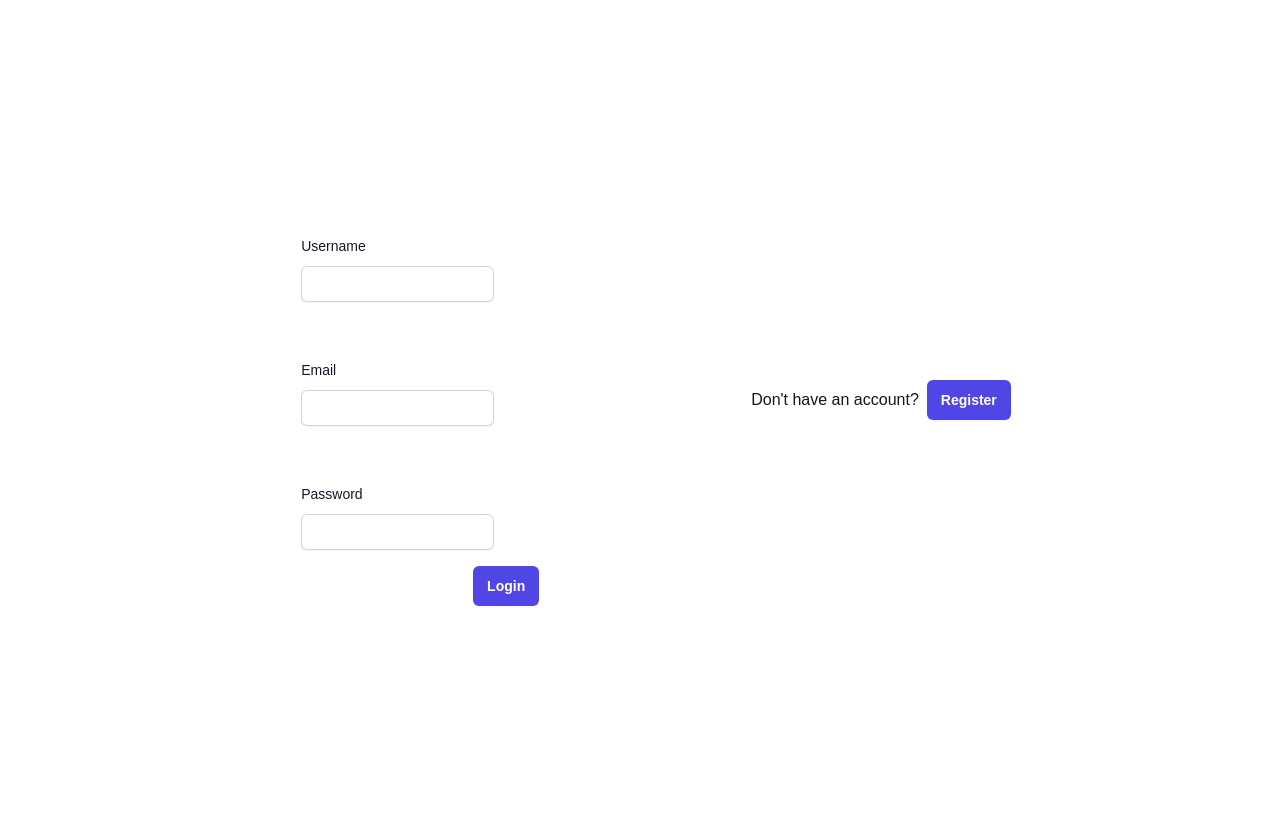
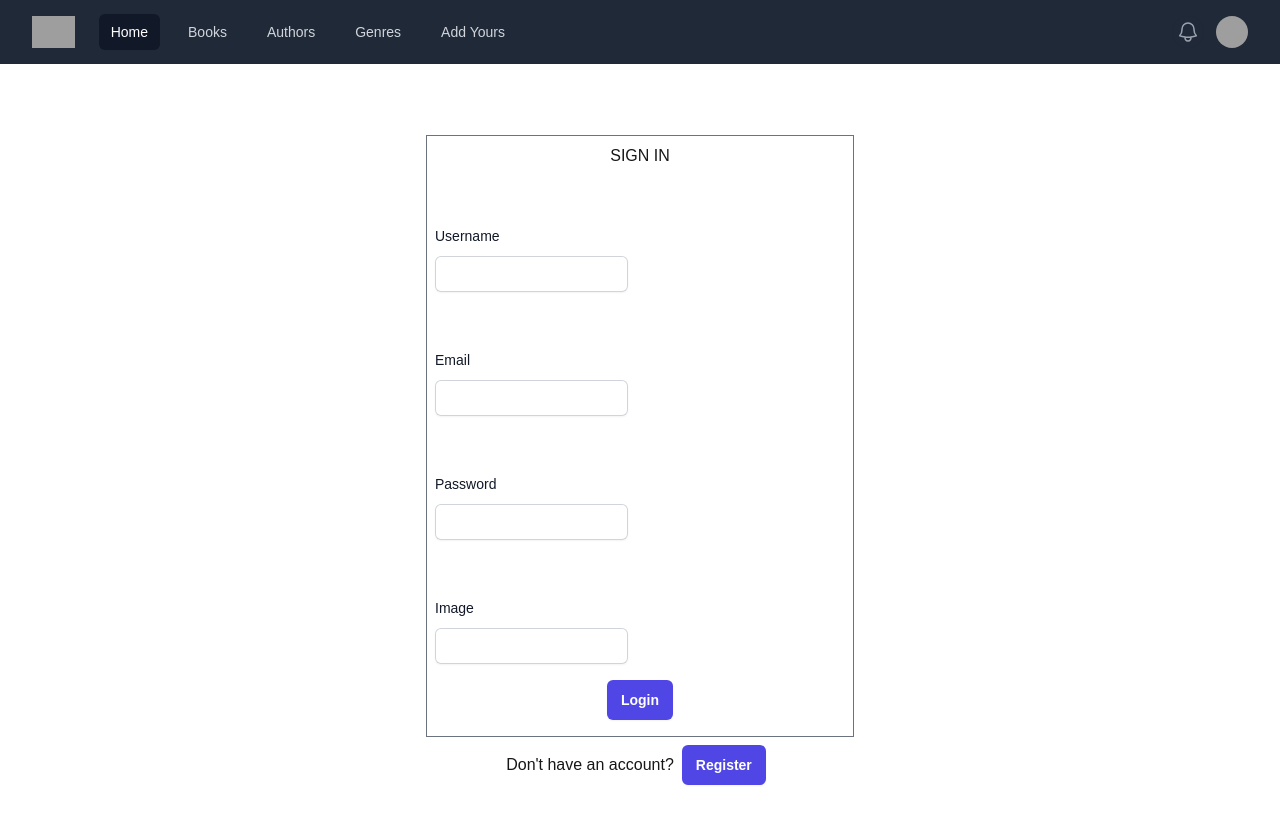
Before and after one commit to s08kaplan/book-project-nextjs, a Next.js app: page /login in a window 1280 px wide. Shown: the top 824 px of the page. Before the commit the page ends 800 px from the top, so only its background shows below. Built offline with nearby package versions, Linux system fonts and the light colour scheme; grey boxes are pictures that could not be loaded.

Commit message:
feat: navbar added

```diff
--- /dev/null
+++ b/app/(public)/add-yours/page.tsx
@@ -0,0 +1,9 @@
+import React from 'react'
+
+const AddYours = () => {
+  return (
+    <div>AddYours</div>
+  )
+}
+
+export default AddYours
--- /dev/null
+++ b/app/(public)/authors/page.tsx
@@ -0,0 +1,9 @@
+import React from 'react'
+
+const Authors = () => {
+  return (
+    <div>Authors</div>
+  )
+}
+
+export default Authors
--- /dev/null
+++ b/app/(public)/books/page.tsx
@@ -0,0 +1,9 @@
+import React from 'react'
+
+const Books = () => {
+  return (
+    <div>Books</div>
+  )
+}
+
+export default Books
--- /dev/null
+++ b/app/(public)/genres/page.tsx
@@ -0,0 +1,9 @@
+import React from 'react'
+
+const Genres = () => {
+  return (
+    <div>Genres</div>
+  )
+}
+
+export default Genres
--- /dev/null
+++ b/app/(public)/profile/page.tsx
@@ -0,0 +1,9 @@
+import React from 'react'
+
+const Profile = () => {
+  return (
+    <div>Profile</div>
+  )
+}
+
+export default Profile
--- a/app/layout.tsx
+++ b/app/layout.tsx
@@ -1,6 +1,7 @@
 import type { Metadata } from "next";
 import localFont from "next/font/local";
 import "./globals.css";
+import Navbar from "@/src/components/Navbar";
 
 const geistSans = localFont({
   src: "./fonts/GeistVF.woff",
@@ -31,6 +32,7 @@ export default function RootLayout({
       <body
         className={`${geistSans.variable} ${geistMono.variable} antialiased`}
       >
+        <Navbar/>
         {children}
       </body>
     </html>
--- a/package.json
+++ b/package.json
@@ -9,6 +9,8 @@
     "lint": "next lint"
   },
   "dependencies": {
+    "@headlessui/react": "^2.2.0",
+    "@heroicons/react": "^2.1.5",
     "@hookform/resolvers": "^3.9.1",
     "bcryptjs": "^2.4.3",
     "jsonwebtoken": "^9.0.2",
--- a/src/components/AuthForm.tsx
+++ b/src/components/AuthForm.tsx
@@ -3,7 +3,7 @@ import React from "react";
 import { useForm, SubmitHandler, FieldErrors } from "react-hook-form";
 import { yupResolver } from "@hookform/resolvers/yup";
 import { schema } from "@/src/helpers/formValidation";
-import "@/app/globals.css"
+import "@/app/globals.css";
 import { useRouter } from "next/navigation";
 
 type Inputs = {
@@ -21,10 +21,11 @@ const formInputs = [
   { label: "Username", name: "username", type: "text", id: "username" },
   { label: "Email", name: "email", type: "email", id: "email" },
   { label: "Password", name: "password", type: "password", id: "password" },
+  { label: "Image", name: "image", type: "text", id: "image" },
 ];
 
 const AuthForm: React.FC<AuthFormProps> = ({ formType, buttonText }) => {
-  const router = useRouter()
+  const router = useRouter();
   const {
     register,
     handleSubmit,
@@ -35,14 +36,16 @@ const AuthForm: React.FC<AuthFormProps> = ({ formType, buttonText }) => {
   const onSubmit: SubmitHandler<Inputs> = (data) => console.log(data);
 
   const handleNavigate = () => {
-    formType == "Login" ? router.push("/register") : router.push("/login")
-  }
+    formType == "Login" ? router.push("/register") : router.push("/login");
+  };
   return (
     <section className="flex items-center justify-center w-dvw h-dvh">
+      <div>
         <form
           onSubmit={handleSubmit(onSubmit)}
-        className="flex flex-col items-center gap-2 m-10"
+          className="flex flex-col items-center justify-center gap-2 p-2 border border-gray-500 sm:m-10 md:m-0 lg:m-0 bg-[rgba(255,255,255,0.5)]"
         >
+          <h2>{formType == "Login" ? "SIGN IN" : "SIGN UP"}</h2>
           {formInputs.map((input) => (
             <section
               key={input.id}
@@ -82,11 +85,17 @@ const AuthForm: React.FC<AuthFormProps> = ({ formType, buttonText }) => {
             {buttonText}
           </button>
         </form>
-      <div>
+        <div className="flex items-center justify-center">
           {formType === "Login"
             ? "Don't have an account?"
             : "Already have an account"}
-        <button onClick={handleNavigate}  className="rounded-md bg-indigo-600 px-3.5 py-2.5 text-sm font-semibold text-white shadow-sm hover:bg-indigo-500 focus-visible:outline focus-visible:outline-2 focus-visible:outline-offset-2 focus-visible:outline-indigo-600 m-2">{formType == "Login" ? "Register" : "Login"}</button>
+          <button
+            onClick={handleNavigate}
+            className="rounded-md bg-indigo-600 px-3.5 py-2.5 text-sm font-semibold text-white shadow-sm hover:bg-indigo-500 focus-visible:outline focus-visible:outline-2 focus-visible:outline-offset-2 focus-visible:outline-indigo-600 m-2"
+          >
+            {formType == "Login" ? "Register" : "Login"}
+          </button>
+        </div>
       </div>
     </section>
   );
--- /dev/null
+++ b/src/components/Navbar.tsx
@@ -0,0 +1,140 @@
+import React from 'react'
+
+
+import { Disclosure, DisclosureButton, DisclosurePanel, Menu, MenuButton, MenuItem, MenuItems } from '@headlessui/react'
+import { Bars3Icon, BellIcon, XMarkIcon } from '@heroicons/react/24/outline'
+import Link from 'next/link'
+
+const navigation = [
+  { name: 'Home', href: '/', current: true },
+  { name: 'Books', href: '/books', current: false },
+  { name: 'Authors', href: '/authors', current: false },
+  { name: 'Genres', href: '/genres', current: false },
+  { name: 'Add Yours', href: '/add-yours', current: false },
+]
+
+function classNames(...classes:string[]) {
+  return classes.filter(Boolean).join(' ')
+}
+
+const Navbar = () => {
+
+  return (
+    <Disclosure as="nav" className="bg-gray-800">
+    <div className="px-2 mx-auto max-w-7xl sm:px-6 lg:px-8">
+      <div className="relative flex items-center justify-between h-16">
+        <div className="absolute inset-y-0 left-0 flex items-center sm:hidden">
+          {/* Mobile menu button*/}
+          <DisclosureButton className="relative inline-flex items-center justify-center p-2 text-gray-400 rounded-md group hover:bg-gray-700 hover:text-white focus:outline-none focus:ring-2 focus:ring-inset focus:ring-white">
+            <span className="absolute -inset-0.5" />
+            <span className="sr-only">Open main menu</span>
+            <Bars3Icon aria-hidden="true" className="block size-6 group-data-[open]:hidden" />
+            <XMarkIcon aria-hidden="true" className="hidden size-6 group-data-[open]:block" />
+          </DisclosureButton>
+        </div>
+        <div className="flex items-center justify-center flex-1 sm:items-stretch sm:justify-start">
+          <div className="flex items-center shrink-0">
+            <img
+              alt="Your Company"
+              src="https://tailwindui.com/plus/img/logos/mark.svg?color=indigo&shade=500"
+              className="w-auto h-8"
+            />
+          </div>
+          <div className="hidden sm:ml-6 sm:block">
+            <div className="flex space-x-4">
+              {navigation.map((item) => (
+                <Link
+                  key={item.name}
+                  href={item.href}
+                  aria-current={item.current ? 'page' : undefined}
+                  className={classNames(
+                    item.current ? 'bg-gray-900 text-white' : 'text-gray-300 hover:bg-gray-700 hover:text-white',
+                    'rounded-md px-3 py-2 text-sm font-medium',
+                  )}
+                >
+                  {item.name}
+                </Link>
+              ))}
+            </div>
+          </div>
+        </div>
+        <div className="absolute inset-y-0 right-0 flex items-center pr-2 sm:static sm:inset-auto sm:ml-6 sm:pr-0">
+          <button
+            type="button"
+            className="relative p-1 text-gray-400 bg-gray-800 rounded-full hover:text-white focus:outline-none focus:ring-2 focus:ring-white focus:ring-offset-2 focus:ring-offset-gray-800"
+          >
+            <span className="absolute -inset-1.5" />
+            <span className="sr-only">View notifications</span>
+            <BellIcon aria-hidden="true" className="size-6" />
+          </button>
+
+          {/* Profile dropdown */}
+          <Menu as="div" className="relative ml-3">
+            <div>
+              <MenuButton className="relative flex text-sm bg-gray-800 rounded-full focus:outline-none focus:ring-2 focus:ring-white focus:ring-offset-2 focus:ring-offset-gray-800">
+                <span className="absolute -inset-1.5" />
+                <span className="sr-only">Open user menu</span>
+                <img
+                  alt=""
+                  src="https://images.unsplash.com/photo-1472099645785-5658abf4ff4e?ixlib=rb-1.2.1&ixid=eyJhcHBfaWQiOjEyMDd9&auto=format&fit=facearea&facepad=2&w=256&h=256&q=80"
+                  className="rounded-full size-8"
+                />
+              </MenuButton>
+            </div>
+            <MenuItems
+              transition
+              className="absolute right-0 z-10 mt-2 w-48 origin-top-right rounded-md bg-white py-1 shadow-lg ring-1 ring-black/5 transition focus:outline-none data-[closed]:scale-95 data-[closed]:transform data-[closed]:opacity-0 data-[enter]:duration-100 data-[leave]:duration-75 data-[enter]:ease-out data-[leave]:ease-in"
+            >
+              <MenuItem>
+                <Link
+                  href="/profile"
+                  className="block px-4 py-2 text-sm text-gray-700 data-[focus]:bg-gray-100 data-[focus]:outline-none"
+                >
+                  Your Profile
+                </Link>
+              </MenuItem>
+              {/* <MenuItem>
+                <a
+                  href="#"
+                  className="block px-4 py-2 text-sm text-gray-700 data-[focus]:bg-gray-100 data-[focus]:outline-none"
+                >
+                  Settings
+                </a>
+              </MenuItem> */}
+              <MenuItem>
+                <Link
+                  href="#"
+                  className="block px-4 py-2 text-sm text-gray-700 data-[focus]:bg-gray-100 data-[focus]:outline-none"
+                >
+                  Sign out
+                </Link>
+              </MenuItem>
+            </MenuItems>
+          </Menu>
+        </div>
+      </div>
+    </div>
+
+    <DisclosurePanel className="sm:hidden">
+      <div className="px-2 pt-2 pb-3 space-y-1">
+        {navigation.map((item) => (
+          <DisclosureButton
+            key={item.name}
+            as={Link}
+            href={item.href}
+            aria-current={item.current ? 'page' : undefined}
+            className={classNames(
+              item.current ? 'bg-gray-900 text-white' : 'text-gray-300 hover:bg-gray-700 hover:text-white',
+              'block rounded-md px-3 py-2 text-base font-medium',
+            )}
+          >
+            {item.name}
+          </DisclosureButton>
+        ))}
+      </div>
+    </DisclosurePanel>
+  </Disclosure>
+  )
+}
+
+export default Navbar
```
Also changed, not shown: models/book.ts (added, +30 -0 lines), 1 other file (tests, documents, lock files or other folders). Lines whose indentation alone changed are shown as unchanged.
